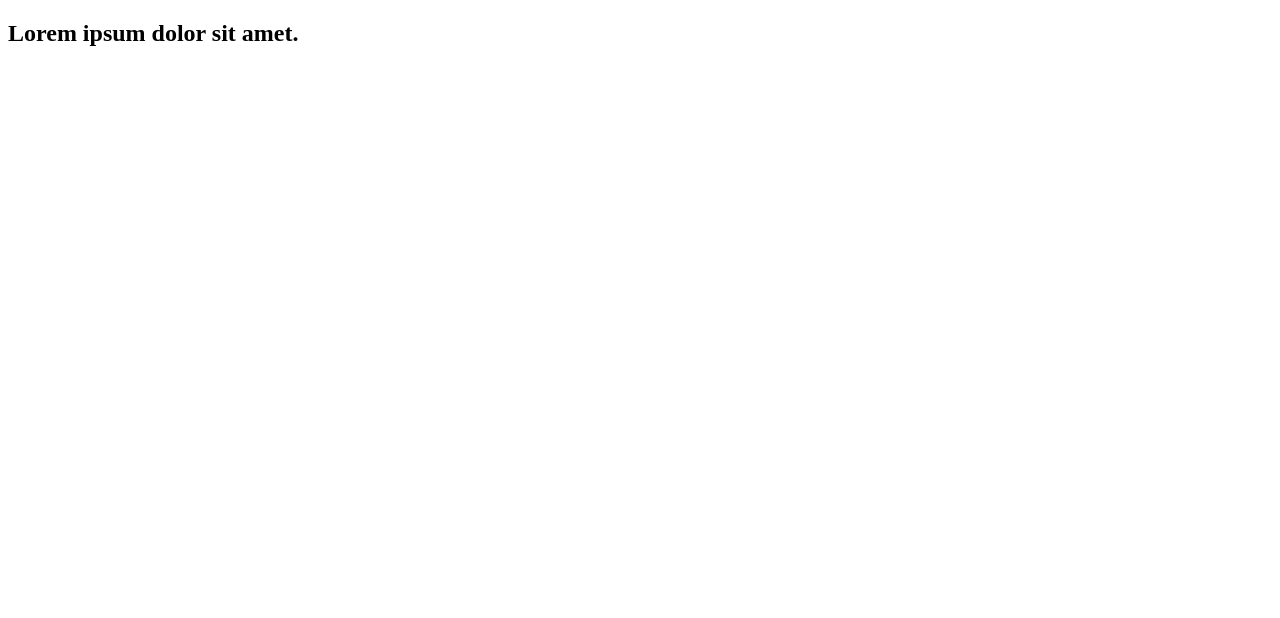
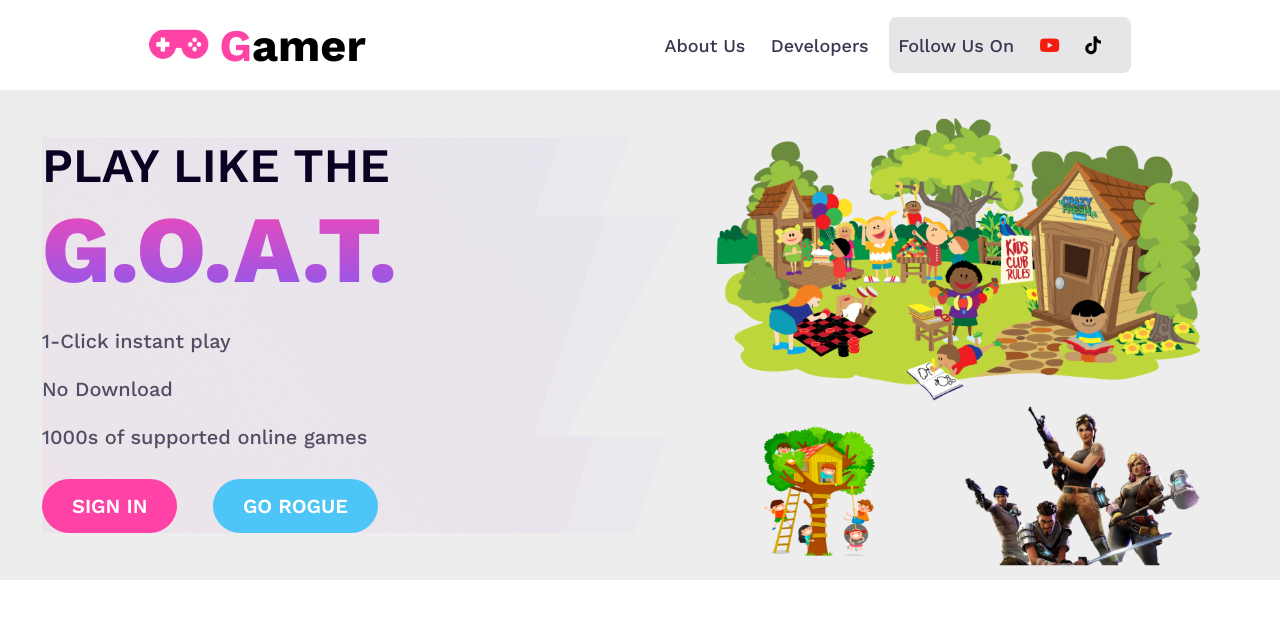
Before and after one commit to deluardon/Gaming-48, a plain HTML site: page index.html in a window 1280 px wide. Drawn offline with nearby package versions, Linux system fonts and the light colour scheme.

Commit message:
nav section created

```diff
--- a/index.html
+++ b/index.html
@@ -5,14 +5,52 @@
     <meta name="viewport" content="width=device-width, initial-scale=1.0">
     <link rel="stylesheet" href="style/style.css">
     <link rel="stylesheet" href="style/responsive.css">
+    <script src="https://kit.fontawesome.com/e42fc9a764.js" crossorigin="anonymous"></script>
     <title>Gaming.com</title>
 </head>
 <body>
     <header>
-        <nav>
-            <h1>
-                Lorem ipsum dolor sit amet.
-            </h1>
+        <nav class="navigetion">
+            <!-- nav menu section  -->
+          <div class="nav-main-container">
+            <div class="nav-logo">
+                <img src="./images/Frame.png " alt="">
+                <h1><span>G</span>amer</h1>
+            </div>
+            <div class="nav-item">
+                    <div class="nav-one-section">
+                        <a href="#">About Us</a>
+                        <a href="#">Developers</a>
+                    </div>
+                    <div class="nav-two-section">
+                        <a href="#">Follow Us On</a>
+                        <a class="youtube" href="#"><i class="fa-brands fa-youtube"></i></a>
+                        <a class="tiktok" href="#"><i class="fa-brands fa-tiktok"></i></a>
+                    </div>
+            </div>
+          </div>
+          <!-- end of nav menu section  -->
+
+          <!-- nav banner section start -->
+          <div class="nav-banner-container">
+            <div class="nav-banner">
+                <div class="nav-banner-text">
+                    <h1 class="banner-text">Play Like The</h1>
+                    <h1 class="banner-tittle">G.O.A.T.</h1>
+                    <p>1-Click instant play</p>
+                    <p>No Download</p>
+                    <p>1000s of supported online games</p>
+                    <div class="banner-btn">
+                        <button class="banner-btn-one">Sign In</button>
+                        <button class="banner-btn-two">Go Rogue</button>
+                    </div>
+                </div>
+                <div class="nav-banner-photo">
+                  <img src="./images/Group 18.png" alt="">
+                </div>
+            </div>
+          </div>
+          <!-- end of nav banner section start --
         </nav>
     </header>
     <main>
--- a/style/responsive.css
+++ b/style/responsive.css
@@ -0,0 +1,35 @@
+
+@media screen and (max-width: 576px){
+
+    /* nav menu section responsive section  */
+
+    .nav-main-container{
+        flex-direction: column;
+        margin-top: 20px;
+        text-align: center;
+    }
+    .nav-item{
+        flex-direction: column;
+    }
+    .nav-one-section{
+       margin-top: 10px;
+    }
+    .nav-two-section{
+        margin-top: 20px;
+    }
+    /* nav banner section  */
+    .nav-banner{
+        flex-direction: column-reverse;
+        margin: 80px 0px 0px 0px;
+        padding: 0px;
+    }
+    .nav-banner-text{
+        text-align: center;
+        width: 100%;
+        padding: 0px;
+        margin: 0px;
+    }
+    .nav-banner-photo{
+        width: 100%;
+    }
+}
--- a/style/style.css
+++ b/style/style.css
@@ -0,0 +1,167 @@
+@import url('https://fonts.googleapis.com/css2?family=Poppins:ital,wght@0,100;0,200;0,300;0,400;0,500;0,600;0,700;0,800;0,900;1,100;1,200;1,300;1,400;1,500;1,600;1,700;1,800;1,900&family=Work+Sans:ital,wght@0,100..900;1,100..900&display=swap');
+
+*{
+    margin: 0;
+    padding: 0;
+    box-sizing: border-box;
+    font-family: "Work Sans";
+}
+
+/* navbar section style  */
+
+.nav-main-container{
+    margin-top: 20px;
+    max-width: 1400px;
+    max-height: 50px;
+    display: flex;
+    justify-content: space-around;
+    /* border: 2px solid tomato; */
+    align-items: center;
+}
+.nav-logo{
+    display: flex;
+}
+.nav-item{
+    display: flex;
+    /* border: 2px solid tomato; */
+}
+.nav-logo img{
+    margin-right: 10px;
+    margin-top: 10px;
+    width: 60px;
+    height: 30px;
+    flex-shrink: 0;
+
+}
+.nav-logo h1{
+    text-align: center;
+    font-size: 45px;
+    font-weight: 700;
+}
+.nav-logo span{
+    color: #FF42A5;
+}
+.nav-item a{
+    margin-right: 20px;
+    text-decoration: none;
+
+}
+.nav-two-section{
+    width: 242px;
+    height: 56px;
+    align-content: center;
+    text-align: center;
+    gap: 24px;
+    flex-shrink: 0;
+    /* border: 2px solid tomato; */
+    border-radius: 8px;
+    background: rgba(11, 2, 35, 0.10);
+}
+.nav-two-section a{
+    color: #3C354F;
+    text-align: center;
+    font-size: 18px;
+    font-weight: 500;
+}
+.nav-one-section a{
+    color: #3C354F;
+    align-content: center;
+    font-size: 18px;
+    font-weight: 500;
+}
+.nav-one-section{
+   align-content: center;
+}
+.fa-tiktok{
+    color: black;
+}
+.fa-youtube{
+    color: #F61C0D;
+}
+/* nav menu section end  */
+
+/* nav banner section style start  */
+.nav-banner{
+   max-width: 1400px;
+    margin: 20px auto;
+    /* border: 2px solid tomato; */
+    display: flex;
+    align-items: center;
+   text-align: center;
+    justify-content: space-around;
+   background-color: #ededee;
+
+}
+.nav-banner-text{
+    background-image: url("/images/Group\ 14.png");
+    background-size: cover;
+    background-position: center;
+    width: 50%;
+    /* border: 2px solid red; */
+    text-align: left;
+    margin-left: 30px;
+
+}
+
+.nav-banner-photo{
+    width: 40%;
+    /* border: 2px solid green; */
+    margin-right: 50px;
+    object-fit: cover;
+}
+.nav-banner-photo img{
+    width: 100%;
+    height: 100%;
+    padding: 10px;
+}
+.banner-text{
+
+    color: #0B0223;
+    font-size: 48px;
+    font-weight: 600;
+    text-transform: uppercase;
+}
+.banner-tittle{
+    font-size: 95px;
+    font-weight: 800;
+    text-transform: uppercase;
+    background: linear-gradient(180deg, #F948B2 0%, #8758F1 100%);
+    background-clip: text;
+    -webkit-background-clip: text;
+    -webkit-text-fill-color: transparent;
+}
+.nav-banner-text p{
+    margin-top: 24px;
+    color: #534C64;
+    font-size: 20px;
+    font-weight: 500;
+}
+.banner-btn-one{
+    color: #FFF;
+    font-size: 20px;
+    font-weight: 600;
+    text-transform: uppercase;
+    display: inline-flex;
+    padding: 15px 30px;
+    align-items: flex-start;
+    border: none;
+    border-radius: 48px;
+    background: var(--Linear, linear-gradient(90deg, #FF42A5 13.13%, #FF42A5 87.94%));
+}
+.banner-btn-two{
+    color: #FFF;
+    font-size: 20px;
+    font-weight: 600;
+    text-transform: uppercase;
+    display: inline-flex;
+    padding: 15px 30px;
+    align-items: flex-start;
+    border-radius: 48px;
+    background: #4EC5F7;
+    border: none;
+    margin-left: 30px;
+}
+.banner-btn{
+    margin-top: 30px;
+
+}
```
